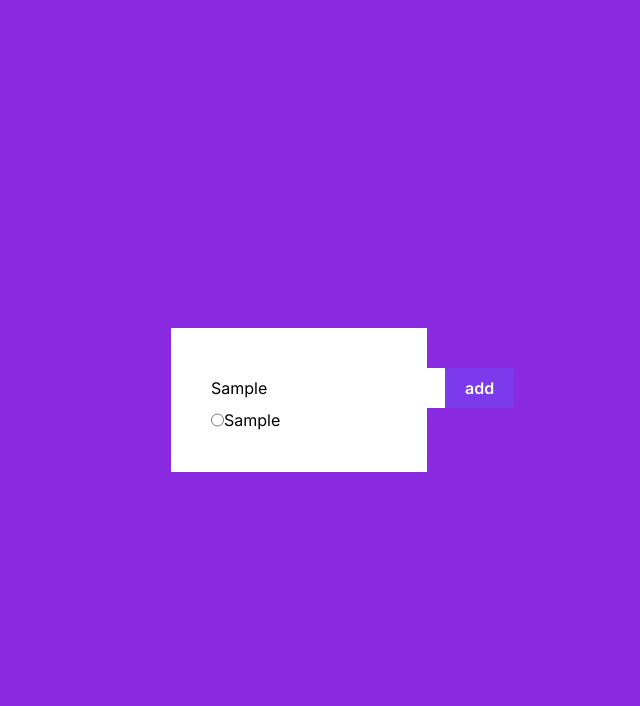
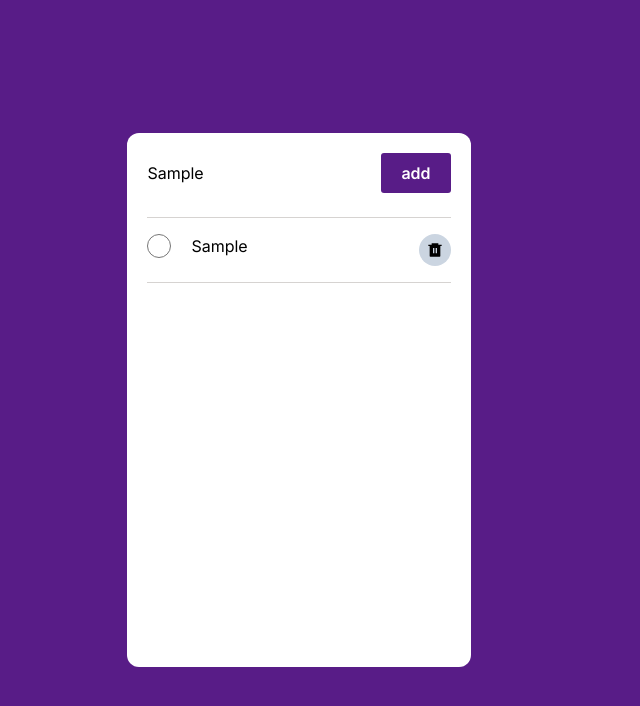
Before and after one commit to rajendrakbanjara/ToDoList, a Next.js app: page / in a window 1280 px wide. Both pictures are taken after typing "Sample" into the empty fields and a click on the button "add". Shown: the top 706 px of the page, without its empty margins (341-981 px from the left). Built offline with nearby package versions, Linux system fonts and the light colour scheme.

Commit message:
list add and delete functioning done.

```diff
--- a/app/components/Body.tsx
+++ b/app/components/Body.tsx
@@ -1,51 +1,61 @@
-
 "use client";
-import React, {useState} from 'react';
-export default function Body(){
-
+import React, { useState } from "react";
+import TodoList from "./TodoList";
+export default function Body() {
   const [inputList, setInputList] = useState("");
   // const [Items, setItems] = useState([]);
   const [Items, setItems] = useState<string[]>([]);
 
-    const itemEvent = (event:any) =>{
+  const itemEvent = (event: any) => {
     setInputList(event.target.value);
   };
 
-    const listOfItem = () =>{
-        setItems((oldItems) =>{
+  const listOfItem = () => {
+    setItems((oldItems) => {
       return [...oldItems, inputList];
     });
   };
 
-    return(
+   // function for delete button
+   const deleteItems = (id:any) =>{
+    setItems((oldItems)=>{
+      return oldItems.filter((arrElem, index)=>{
+        return index !== id;
+      });
+    });
+  }
+  return (
     // main body
-        <div className="">
+    <div className="bg-purple-900">
       {/*Main Card div */}
       <div className="flex items-center justify-center h-screen">
-
         {/* card content */}
-                <div className="bg-white w-[20%] p-10">
+        <div className="bg-white min-w-max p-5 rounded-xl h-2/3">
           {/* input elements */}
-                    <div className='flex'>
-                        <input type="text" placeholder="Create your task here" onChange={itemEvent} className='border-s-gray-500'/>
-                        <button type="button" className="bg-violet-600 text-white font-semibold px-5 py-2 rounded-sm" onClick={listOfItem}>add</button>
+          <div className="flex">
+            <input
+              type="text"
+              placeholder="Create your task here"
+              onChange={itemEvent}
+              className="border-s-gray-500"
+            />
+            <button
+              type="button"
+              className="bg-purple-900 text-white font-semibold px-5 py-2 rounded-[3px]"
+              onClick={listOfItem}
+            >
+              add
+            </button>
           </div>
-
+          <hr className="border-stone-300 mt-6" />
           {/* add task */}
-                <div>
+          <div className="max-h-full">
             <ol>
-                     {Items.map((itemVal)=>{
-                        return(
-                        <div className='flex'>
-                         <input type='radio'/> <li>{itemVal}</li>
-                        </div>
-
-                        );
+              {Items.map((itemVal, index) => {
+                return <TodoList key={index} id={index} text={itemVal} onSelect={deleteItems} />;
               })}
             </ol>
           </div>
-
-
         </div>
       </div>
     </div>
--- a/app/components/TodoList.tsx
+++ b/app/components/TodoList.tsx
@@ -0,0 +1,26 @@
+import React from "react";
+import { RiDeleteBin6Fill } from "react-icons/ri";
+const TodoList = (props: any) => {
+
+
+
+  return (
+    <>
+      <div className="flex mt-4 mb-4 ">
+        <input type="radio" className="size-6 mr-5" />
+        <li className="">{props.text}</li>
+        <div
+          className="ml-auto bg-slate-300 rounded-full p-2"
+          onClick={()=>{
+            props.onSelect(props.id);
+          }}
+          >
+          <RiDeleteBin6Fill />
+        </div>
+      </div>
+      <hr className="border-stone-300" />
+    </>
+  );
+};
+
+export default TodoList;
--- a/app/globals.css
+++ b/app/globals.css
@@ -6,7 +6,7 @@
   --foreground-rgb: 0, 0, 0;
   --background-start-rgb: 214, 219, 220;
   --background-end-rgb: 255, 255, 255;
-}
+
 
 @media (prefers-color-scheme: dark) {
   :root {
@@ -16,6 +16,6 @@
   }
 }*/
 
-Body {
+/* Body {
   background-color: blueviolet;
-}
+} */
```
Also changed, not shown: package.json (+4 -3 lines), 1 other file (tests, documents, lock files or other folders). Lines whose indentation alone changed are shown as unchanged.
